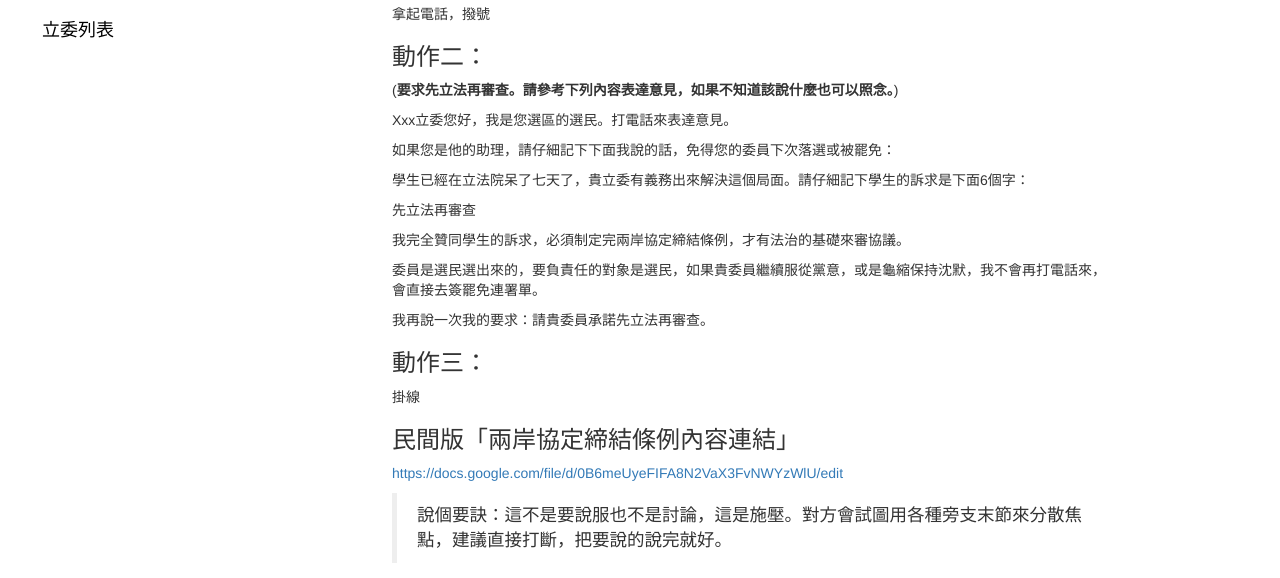
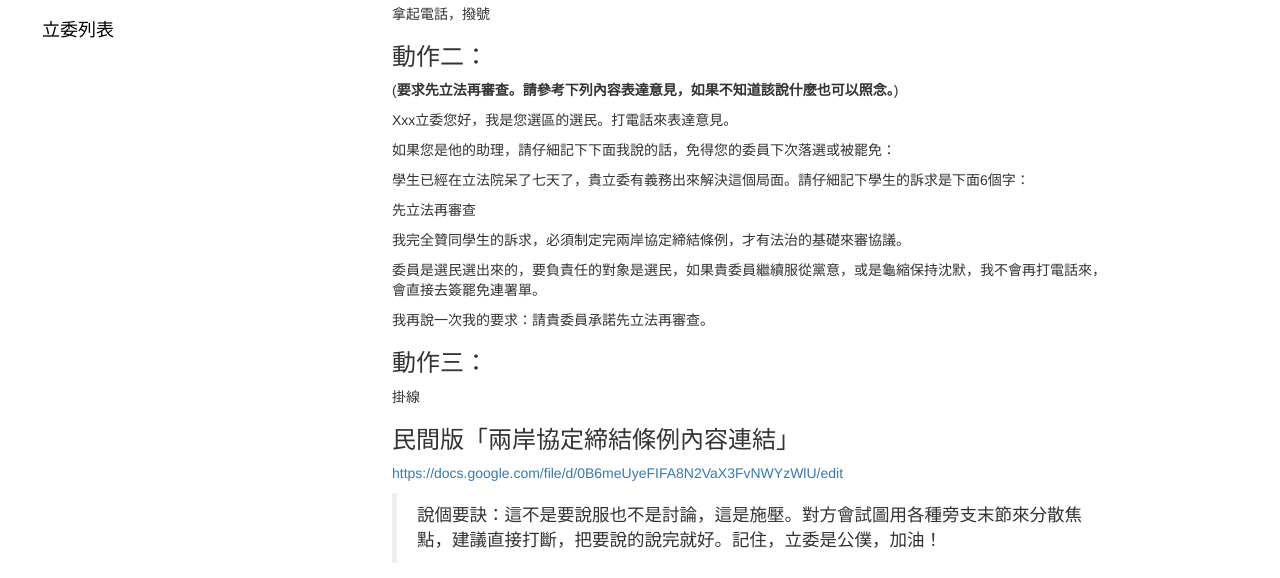
Before and after one commit to g0v/ly-tel, a website: page index.html in a window 1280 px wide. Shown: the part 222-800 px from the top of the page. Drawn offline with nearby package versions, Linux system fonts and the light colour scheme.

Commit message:
fix word

```diff
--- a/index.html
+++ b/index.html
@@ -43,7 +43,7 @@
 <p><a href="https://docs.google.com/file/d/0B6meUyeFIFA8N2VaX3FvNWYzWlU/edit">https://docs.google.com/file/d/0B6meUyeFIFA8N2VaX3FvNWYzWlU/edit</a></p>
 
 <blockquote>
-  <p>說個要訣：這不是要說服也不是討論，這是施壓。對方會試圖用各種旁支末節來分散焦點，建議直接打斷，把要說的說完就好。</p>
+  <p>說個要訣：這不是要說服也不是討論，這是施壓。對方會試圖用各種旁支末節來分散焦點，建議直接打斷，把要說的說完就好。記住，立委是公僕，加油！</p>
 </blockquote>
 
 <hr /><h1 id="ly">立委列表</h1><table id="contact-list" width="100%" class="contact-list"><tr><th width="8%"><b>頭像</b></th><th id="name" width="12%"><b>姓名</b></th><th id="party" width="14%"><b>政黨</b></th><th id="constituency" width="16%"><b>選區</b></th><th width="50%"><b>聯絡資料</b></th></tr><tbody id="results"><!--this will be auto-populated --></tbody></table></main><footer id="footer"><div class="container"><div class="row"><div class="col-xs-8"><p class="copyright"><img src="/images/cc.png"><span>本服務圖文內容採用<a href="http://creativecommons.org/licenses/by/4.0/deed.zh_TW" rel="license">創用 CC 姓名標示 4.0 國際授權條款</a>授權；<br>程式碼部分以<a href="http://opensource.org/licenses/mit-license.php" rel="license">MIT 授權條款</a>（X11）授權。</span></p></div><div class="col-xs-4"><a href="http://g0v.tw" target="_blank" title="g0v 零時政府" class="g0v pull-right">g0v</a></div></div></div></footer></body><script>var offset = $(".sidebar").offset();
```
